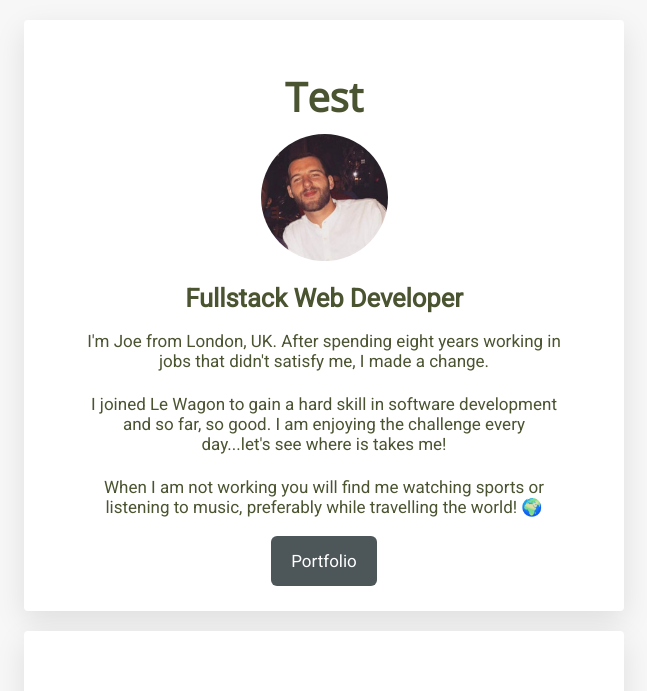
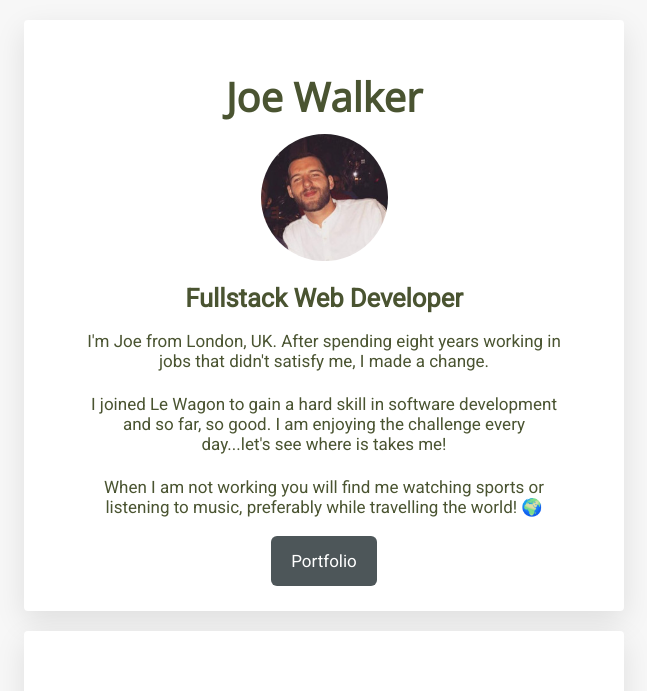
Before and after one commit to jpdwalker/profile, a plain HTML site: page index.html in a window 1280 px wide. Shown: the top 691 px of the page, without its empty margins (316-963 px from the left). Drawn offline with nearby package versions, Linux system fonts and the light colour scheme.

Commit message:
another test

```diff
--- a/index.html
+++ b/index.html
@@ -11,7 +11,7 @@
 <body>
 <div class="container">
   <div class="card">
-    <h1>Test</h1>
+    <h1>Joe Walker</h1>
     <img src="images/Joe.jpeg" alt="" id="image-circle">
     <h2>Fullstack Web Developer</h2>
 
```
